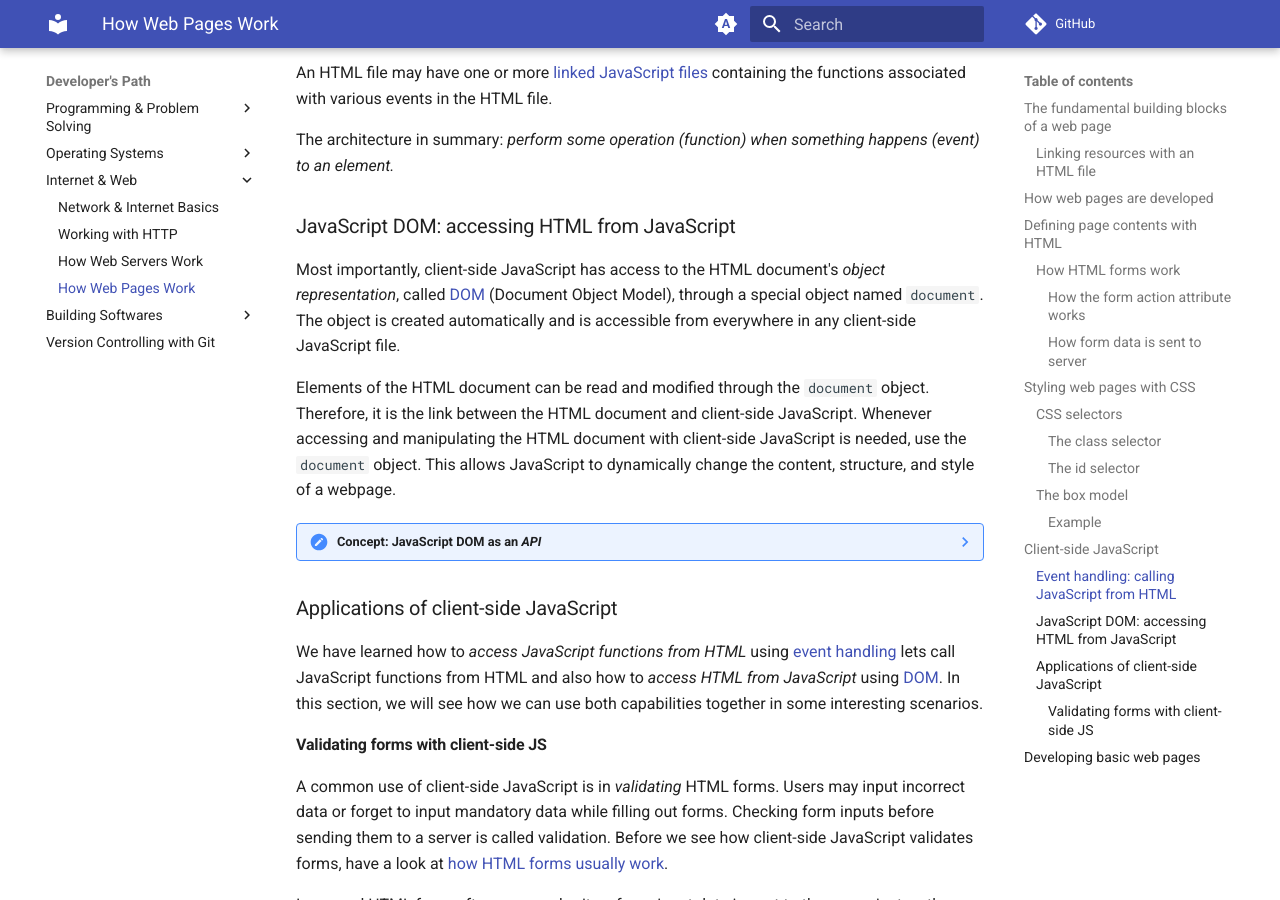
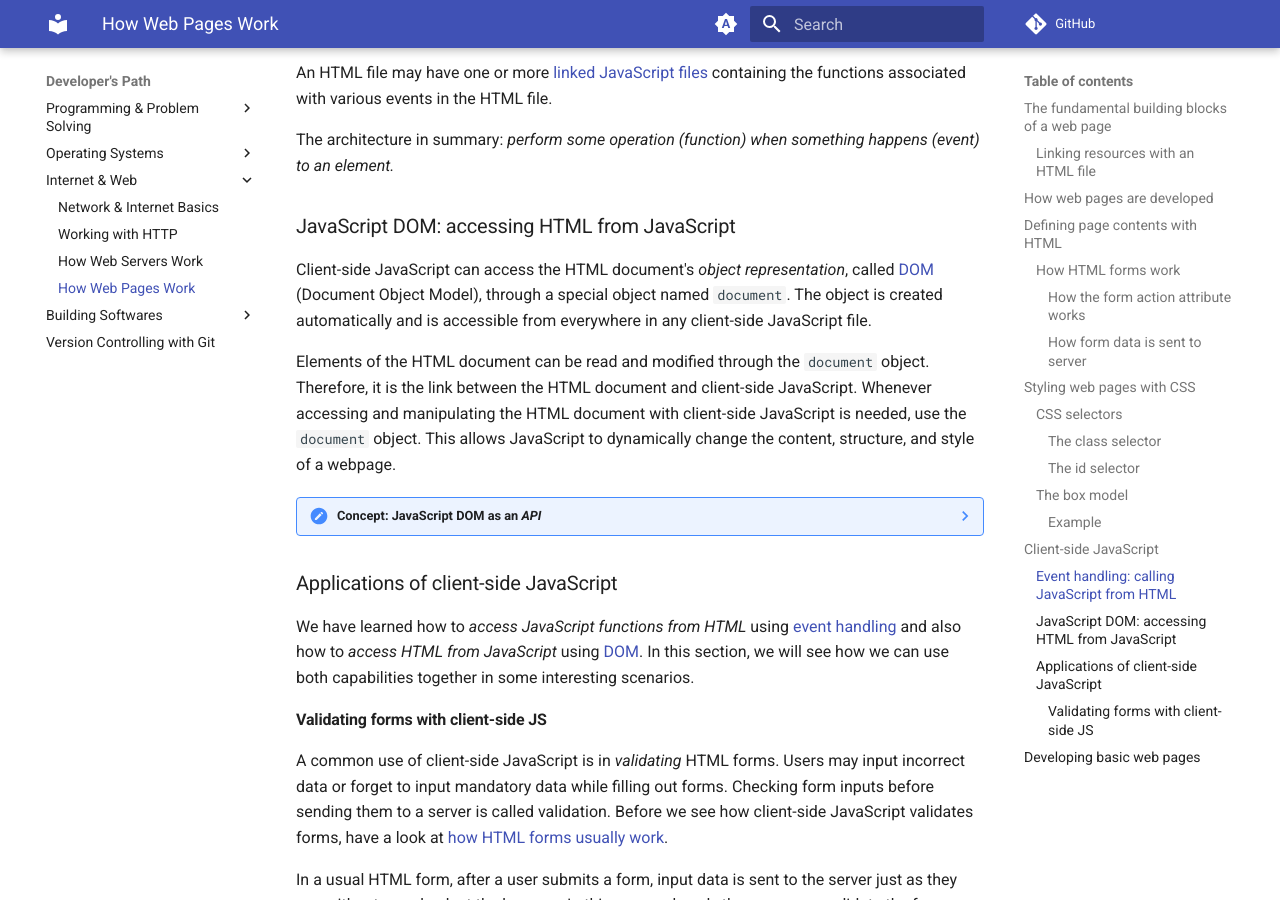
Before and after one commit to gharials/dev-path, an MkDocs documentation site: the page built from docs/internet-web/web-pages.md, in a window 1280 px wide and 900 px high, scrolled down 7554 px. Built offline with MkDocs 1.6.1 and Material for MkDocs 9.7.7, drawn with Linux system fonts in a browser that asks for light colours; comment, search, counter and statistics services are not loaded.

Commit message:
copy edit client-side JavaScript section.

```diff
--- a/docs/internet-web/web-pages.md
+++ b/docs/internet-web/web-pages.md
@@ -290,7 +290,7 @@ The architecture in summary: _perform some operation (function) when something h
 
 ### JavaScript DOM: accessing HTML from JavaScript
 
-Most importantly, client-side JavaScript has access to the HTML document's _object representation_, called [DOM](https://www.w3schools.com/js/js_htmldom.asp) (Document Object Model), through a special object named `document`. The object is created automatically and is accessible from everywhere in any client-side JavaScript file.
+Client-side JavaScript can access the HTML document's _object representation_, called [DOM](https://www.w3schools.com/js/js_htmldom.asp) (Document Object Model), through a special object named `document`. The object is created automatically and is accessible from everywhere in any client-side JavaScript file.
 
 Elements of the HTML document can be read and modified through the `document` object. Therefore, it is the link between the HTML document and client-side JavaScript. Whenever accessing and manipulating the HTML document with client-side JavaScript is needed, use the `document` object. This allows JavaScript to dynamically change the content, structure, and style of a webpage.
 
@@ -304,7 +304,7 @@ Elements of the HTML document can be read and modified through the `document` ob
 
 ### Applications of client-side JavaScript
 
-We have learned how to _access JavaScript functions from HTML_ using [event handling](#event-handling-calling-javascript-from-html) lets call JavaScript functions from HTML and also how to _access HTML from JavaScript_ using [DOM](#javascript-dom-accessing-html-from-javascript). In this section, we will see how we can use both capabilities together in some interesting scenarios.
+We have learned how to _access JavaScript functions from HTML_ using [event handling](#event-handling-calling-javascript-from-html) and also how to _access HTML from JavaScript_ using [DOM](#javascript-dom-accessing-html-from-javascript). In this section, we will see how we can use both capabilities together in some interesting scenarios.
 
 #### Validating forms with client-side JS
 
```
